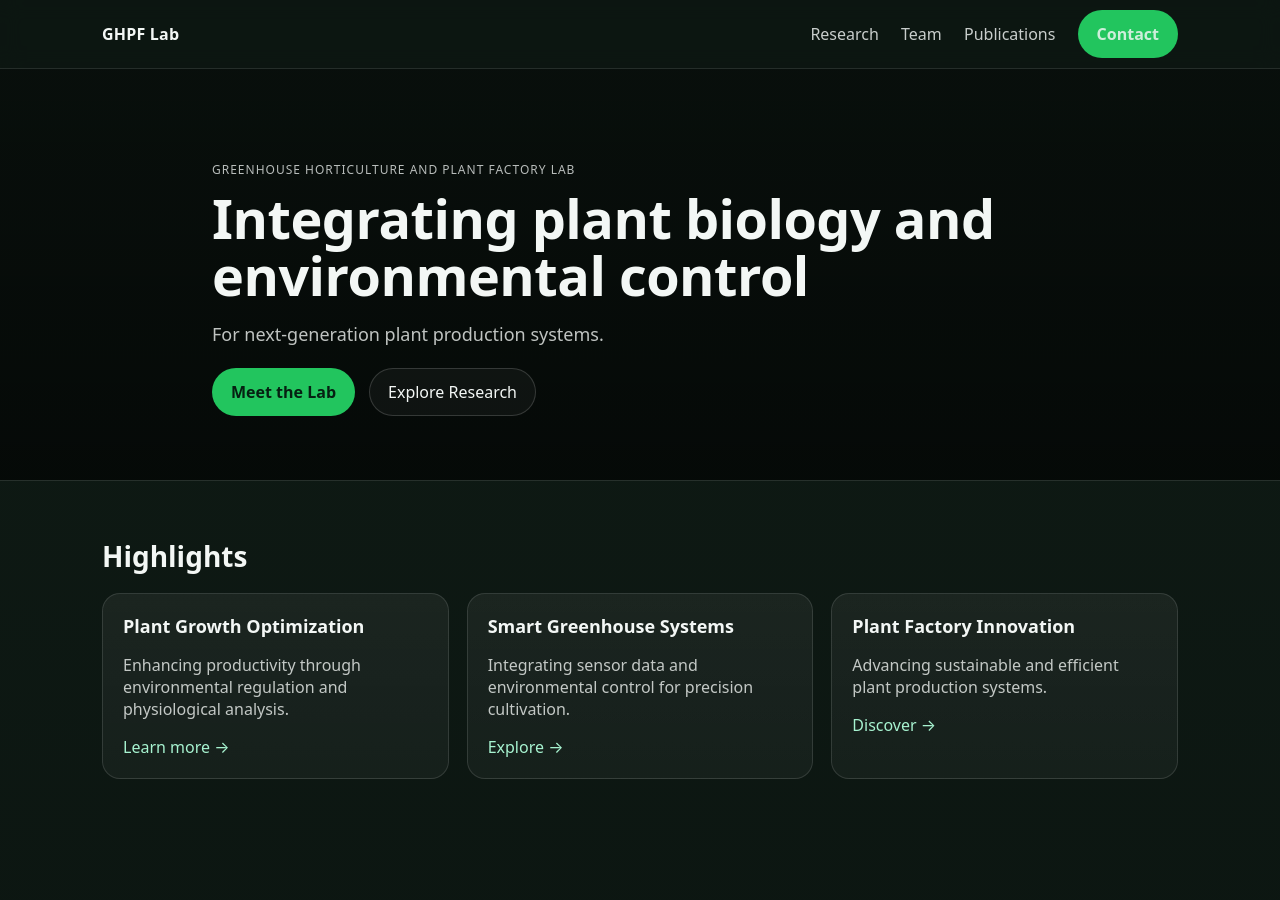
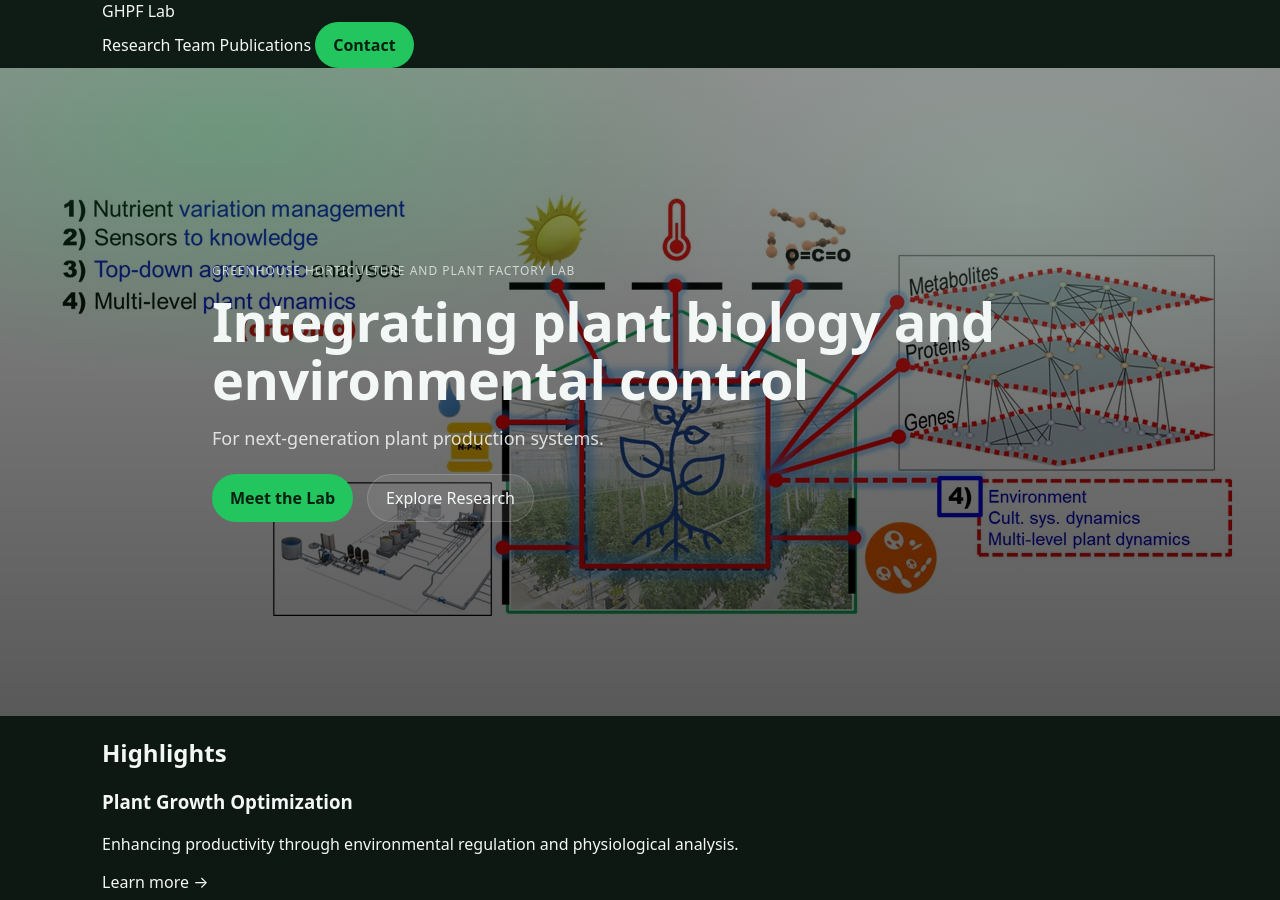
Before and after one commit to evergreendasol/Trial-2-lab-web, a Jekyll site: the page built from index.md, in a window 1280 px wide and 900 px high. Built offline with Jekyll 4.4.1, drawn with Linux system fonts in a browser that asks for light colours.

Commit message:
Fix hero background

```diff
--- a/_includes/hero.html
+++ b/_includes/hero.html
@@ -1,18 +1,22 @@
-<section class="hero" style="
-  background-image:
-    linear-gradient(rgba(0,0,0,0.45), rgba(0,0,0,0.62)),
-    url('{{ '/assets/img/hero.jpg' | relative_url }}');
-  background-size: cover;
-  background-position: center;
-  background-repeat: no-repeat;
-">
+<section class="hero"
+  style="background-image: url('{{ "/assets/img/hero.jpg" | relative_url }}');">
+
   <div class="container hero__inner">
     <p class="pill">{{ include.pill }}</p>
     <h1>{{ include.title }}</h1>
     <p class="lead">{{ include.subtitle }}</p>
+
     <div class="hero__cta">
-      <a class="btn btn--primary" href="{{ include.primary_link | relative_url }}">{{ include.primary_text }}</a>
-      <a class="btn btn--ghost" href="{{ include.secondary_link | relative_url }}">{{ include.secondary_text }}</a>
+      <a class="btn btn--primary"
+         href="{{ include.primary_link | relative_url }}">
+         {{ include.primary_text }}
+      </a>
+
+      <a class="btn btn--ghost"
+         href="{{ include.secondary_link | relative_url }}">
+         {{ include.secondary_text }}
+      </a>
     </div>
   </div>
+
 </section>
--- a/assets/css/site.css
+++ b/assets/css/site.css
@@ -1,144 +1,113 @@
 :root{
-  --bg:#0F1B15;           /* page background (mid-dark) */
+  --bg:#0F1B15;
   --text:#F3F7F5;
   --muted:rgba(243,247,245,.78);
-  --line:rgba(243,247,245,.14);
-
-  --panel:rgba(255,255,255,.05);
-  --panel2:rgba(255,255,255,.08);
-
-  --accent:#22C55E;       /* fresh green */
+  --accent:#22C55E;
   --accent2:#A7F3D0;
-
-  --navbg:rgba(10,16,13,.35);  /* transparent nav over hero */
+  --navbg:rgba(10,16,13,.35);
 }
 
 *{box-sizing:border-box}
+
 body{
   margin:0;
   font-family:system-ui,-apple-system,Segoe UI,Roboto,Arial;
   background:linear-gradient(180deg,#0F1B15 0%, #0B1410 100%);
   color:var(--text);
 }
-a{color:inherit}
-.container{max-width:1120px; margin:0 auto; padding:0 22px}
 
-/* NAV (glass over hero) */
-.nav{
-  position:sticky; top:0; z-index:10;
-  background:var(--navbg);
-  backdrop-filter: blur(10px);
-  border-bottom:1px solid rgba(255,255,255,.10);
-}
-.nav__inner{display:flex; align-items:center; justify-content:space-between; height:68px}
-.brand{font-weight:850; letter-spacing:.2px; text-decoration:none}
-.nav__links a{
-  margin-left:18px; text-decoration:none;
-  color:rgba(243,247,245,.82);
-}
-.nav__links a:hover{color:var(--accent2)}
+a{color:inherit;text-decoration:none}
 
-/* BUTTONS */
-.btn{
-  display:inline-flex; align-items:center; justify-content:center;
-  padding:12px 18px; border-radius:999px;
-  border:1px solid rgba(255,255,255,.16);
-  text-decoration:none;
-  background:rgba(255,255,255,.05);
-}
-.btn--primary{
-  background:var(--accent);
-  border-color:transparent;
-  color:#062012;
-  font-weight:800;
-}
-.btn--ghost{
-  background:rgba(255,255,255,.04);
+.container{
+  max-width:1120px;
+  margin:0 auto;
+  padding:0 22px;
 }
 
-/* HERO (image + overlay like yale style) */
+/* HERO */
 .hero{
-  padding:92px 0 64px;
-  border-bottom:1px solid rgba(255,255,255,.10);
+  position:relative;
+  min-height:72vh;
+  display:flex;
+  align-items:center;
 
-  /* If you set hero image in hero.html via style, this overlay still works */
+  background-position:center;
+  background-size:cover;
+  background-repeat:no-repeat;
+
+  overflow:hidden;
+}
+
+.hero::before{
+  content:"";
+  position:absolute;
+  inset:0;
+
   background:
-    radial-gradient(900px 420px at 18% 10%, rgba(34,197,94,.22), transparent 60%),
-    radial-gradient(800px 420px at 80% 20%, rgba(167,243,208,.16), transparent 55%),
-    linear-gradient(180deg, rgba(0,0,0,.45) 0%, rgba(0,0,0,.62) 100%);
+    radial-gradient(900px 420px at 18% 10%, rgba(34,197,94,.25), transparent 60%),
+    radial-gradient(800px 420px at 80% 20%, rgba(167,243,208,.18), transparent 55%),
+    linear-gradient(rgba(0,0,0,.45), rgba(0,0,0,.65));
+
+  z-index:1;
 }
-.hero__inner{max-width:900px}
+
+.hero__inner{
+  position:relative;
+  z-index:2;
+  max-width:900px;
+}
 
 .pill{
   font-size:12px;
   letter-spacing:1px;
   text-transform:uppercase;
   color:rgba(243,247,245,.75);
-  margin:0 0 12px; padding:0;
+  margin:0 0 14px;
 }
 
-h1{
+.hero h1{
   font-size:54px;
   line-height:1.06;
-  margin:10px 0 14px;
+  margin:10px 0 16px;
   letter-spacing:-0.5px;
 }
-.lead{
+
+.hero .lead{
   font-size:18px;
-  color:rgba(243,247,245,.78);
-  max-width:76ch;
-}
-.hero__cta{display:flex; gap:14px; margin-top:22px; flex-wrap:wrap}
-
-/* SECTION */
-.section{padding:56px 0}
-.section__head{display:flex; justify-content:space-between; gap:16px; align-items:flex-end; margin-bottom:18px}
-.section__head h2{margin:0; font-size:28px}
-.muted{color:var(--muted)}
-.small{font-size:13px}
-
-/* GRID + CARDS */
-.grid{display:grid; grid-template-columns:repeat(3,minmax(0,1fr)); gap:18px}
-.card{
-  background:linear-gradient(180deg, rgba(255,255,255,.06) 0%, rgba(255,255,255,.04) 100%);
-  border:1px solid rgba(255,255,255,.12);
-  border-radius:18px;
-  padding:20px;
-  transition:transform .15s ease, border .15s ease, background .15s ease;
-}
-.card:hover{
-  transform:translateY(-6px);
-  border-color:rgba(34,197,94,.45);
-  background:linear-gradient(180deg, rgba(255,255,255,.08) 0%, rgba(255,255,255,.05) 100%);
-}
-.card h3{margin:0 0 10px; font-size:18px}
-.link{color:var(--accent2); text-decoration:none}
-.link:hover{text-decoration:underline}
-
-.badge{
-  display:inline-block;
-  font-size:12px;
-  padding:4px 8px;
-  border:1px solid rgba(255,255,255,.14);
-  border-radius:999px;
-  color:rgba(243,247,245,.78);
-  background:rgba(255,255,255,.04);
+  color:rgba(243,247,245,.85);
+  max-width:70ch;
 }
 
-.list{margin:0; padding-left:18px}
+.hero__cta{
+  display:flex;
+  gap:14px;
+  margin-top:24px;
+  flex-wrap:wrap;
+}
 
-/* FOOTER */
-.footer{
-  border-top:1px solid rgba(255,255,255,.10);
-  padding:36px 0 22px;
+.btn{
+  display:inline-flex;
+  align-items:center;
+  justify-content:center;
+  padding:12px 18px;
+  border-radius:999px;
+  border:1px solid rgba(255,255,255,.16);
+  background:rgba(255,255,255,.05);
 }
-.footer__grid{display:grid; grid-template-columns:2fr 1fr 1fr; gap:18px}
-.footer a{color:rgba(243,247,245,.78); text-decoration:none}
-.footer a:hover{color:var(--text)}
-.footer__bottom{margin-top:18px; padding-top:12px; border-top:1px solid rgba(255,255,255,.10)}
 
+.btn--primary{
+  background:var(--accent);
+  border:none;
+  color:#062012;
+  font-weight:800;
+}
+
+.btn--ghost{
+  background:rgba(255,255,255,.08);
+}
+
+/* Responsive */
 @media (max-width:900px){
-  h1{font-size:40px}
-  .grid{grid-template-columns:1fr}
-  .footer__grid{grid-template-columns:1fr}
+  .hero{min-height:60vh;padding:40px 0;}
+  .hero h1{font-size:40px;}
 }
```
Also changed, not shown: assets/img/hero.jpg (added).
